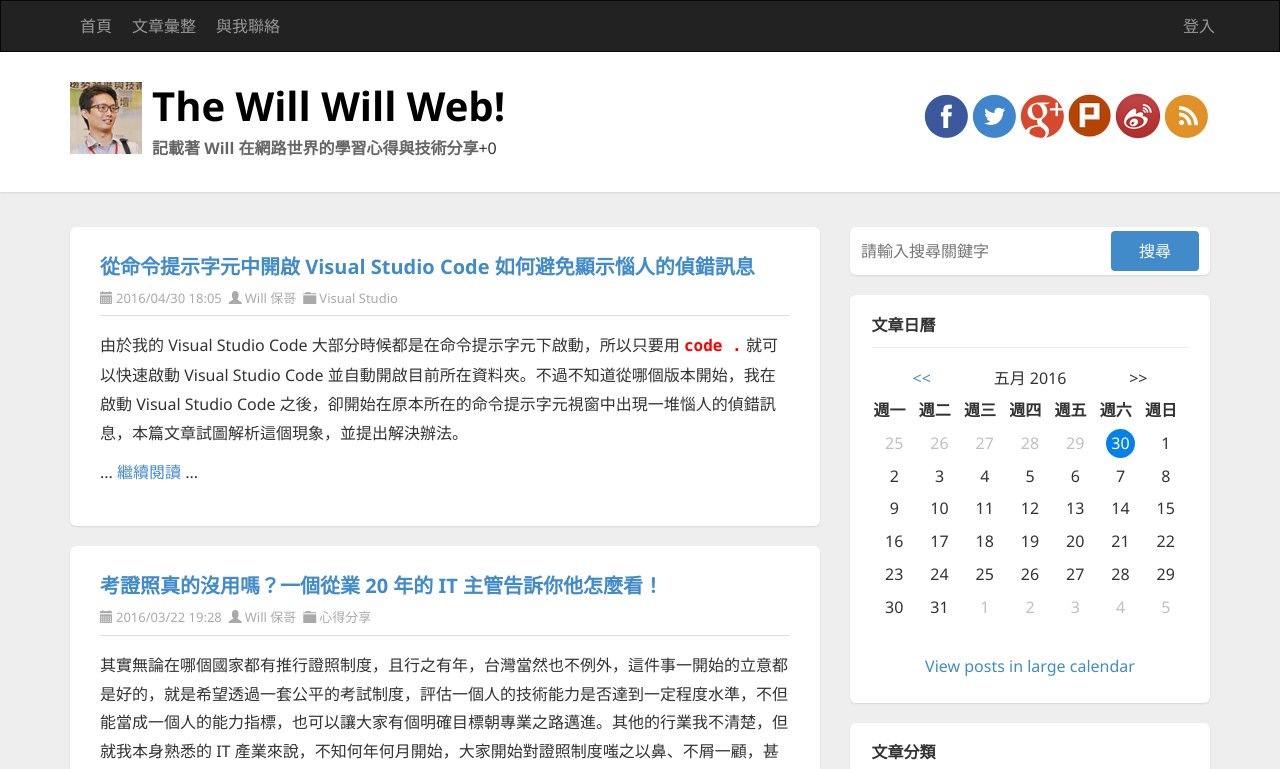
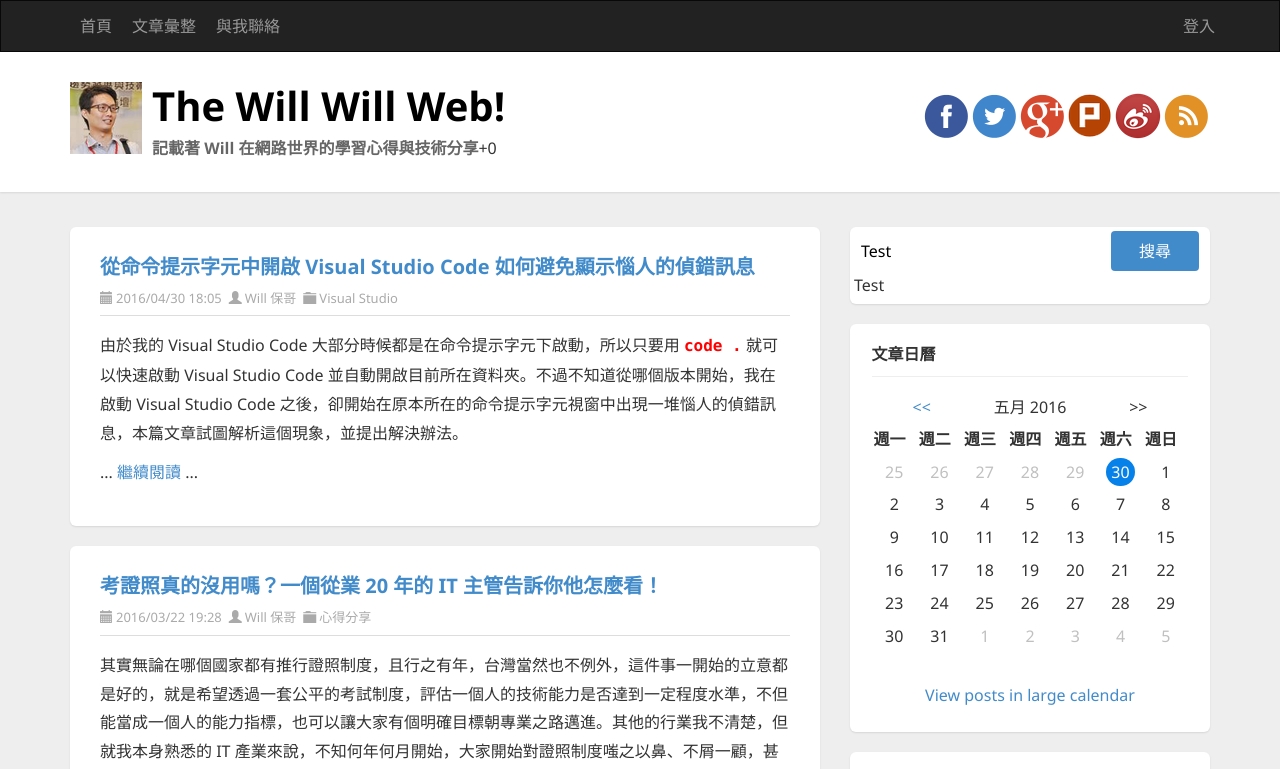
Before and after one commit to CHuaiwen/Angular2, an Angular app: page / in a window 1280 px wide. Shown: the top 769 px of the page. Built offline with nearby package versions, Linux system fonts and the light colour scheme.

Commit message:
09 隨堂測驗：請給予搜尋輸入框一個預設的關鍵字內容 "TEST"

```diff
--- a/src/app/app.component.html
+++ b/src/app/app.component.html
@@ -57,7 +57,8 @@
           <section class="post-body text">
             <p>在 ASP.NET MVC 的 <strong>模型繫結</strong> (Model Binding) 完成之後，我們可以在 Controller / Action 中取得 <span style="font-family: Consolas;">ModelState</span>              物件，一般來說我們都會用 <span style="font-family: Consolas;"><strong>ModelState.IsValid</strong></span> 來檢查在「模型繫結」的過程中所做的
               <strong>輸入驗證</strong> (Input Validation) 與 <strong>模型驗證</strong> (Model Validation) 是否成功。不過，這個 <span style="font-family: Consolas;">ModelState</span>              物件的用途很廣，裡面存有非常多模型繫結過程的狀態資訊，不但在 Controller 中能用，在 View 裡面也能使用，用的好的話，可以讓你的 Controller 更輕、View 也更乾淨，本篇文章將分享幾個 ModelState
-              的使用技巧。</p>
+              的使用技巧。
+            </p>
             <p>... <a class="more" href="http://blog.miniasp.com/post/2016/03/14/ASPNET-MVC-Developer-Note-Part-28-Understanding-ModelState.aspx#continue">繼續閱讀</a>              ...</p>
           </section>
         </article>
@@ -76,7 +77,7 @@
           <div class="widget-content">
             <div id="searchbox">
               <!--事件繫結省略on，ex:onkeyup=>(keyup)、onclick=>(click)-->
-              <input type="text" (keyup)="doSearch($event)" placeholder="請輸入搜尋關鍵字" accesskey="s">
+              <input type="text" [value]="keyword" (keyup)="doSearch($event)" placeholder="請輸入搜尋關鍵字" accesskey="s">
               <input type="button" value="搜尋" id="searchbutton">
             </div>
             {{keyword}}
--- a/src/app/app.component.ts
+++ b/src/app/app.component.ts
@@ -6,7 +6,7 @@ import { Component } from '@angular/core';
   styleUrls: ['app.component.css']
 })
 export class AppComponent {
-  keyword = '';
+  keyword = 'Test';
   doSearch($event: KeyboardEvent) {
     console.log($event);
     //.target代表$event的主體標籤(節點)，是一個HTMLInputElement
```
